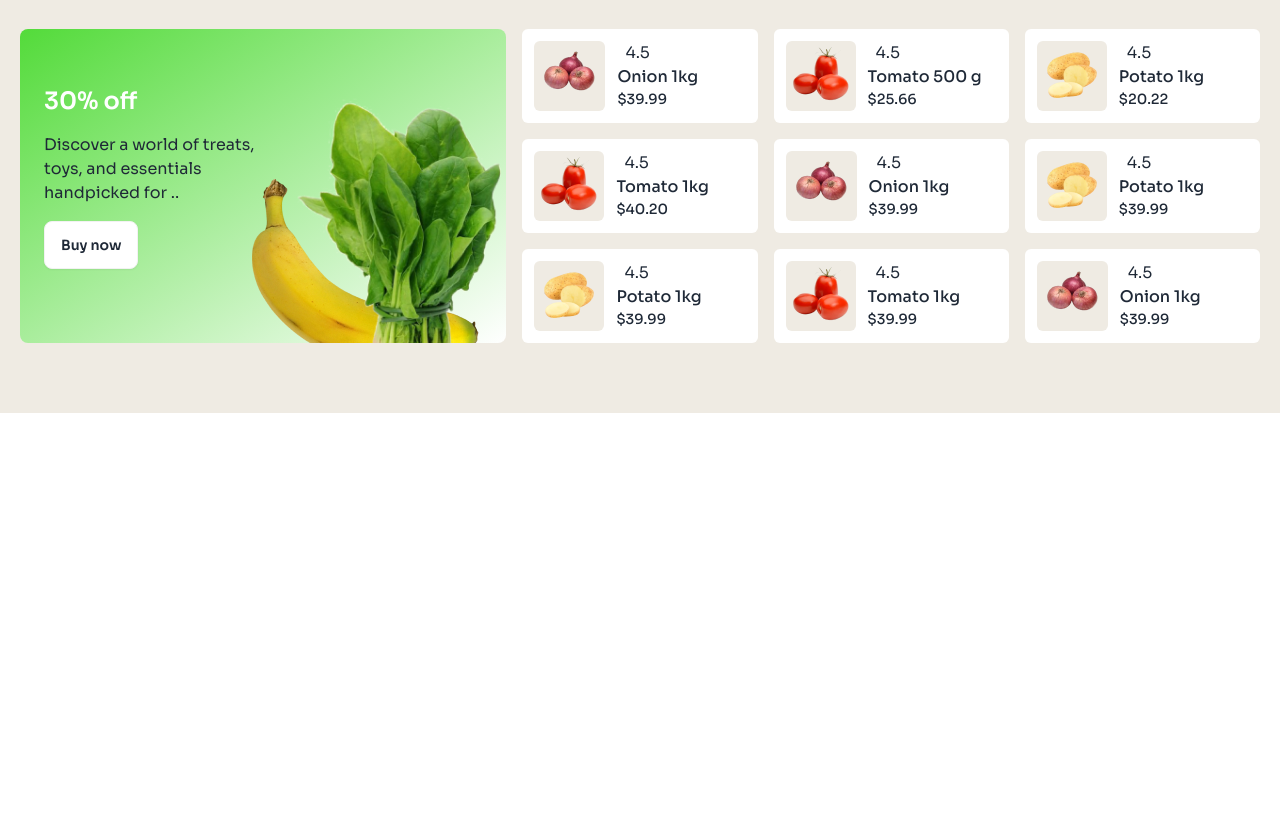
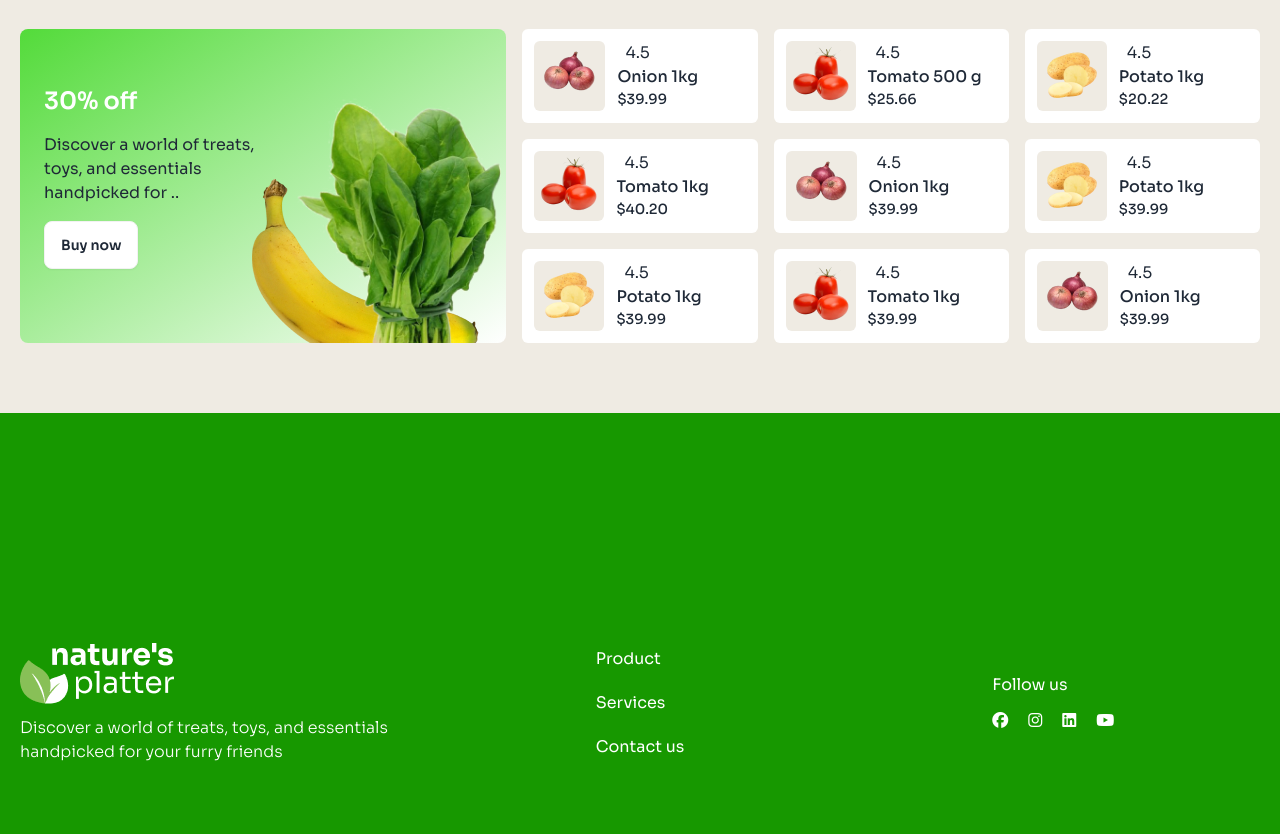
Before and after one commit to touhidulemroz/Natures_Platter, a plain HTML site: page index.html in a window 1280 px wide. Shown: the part 1732-2566 px from the top of the page. Before the commit the page ends 2145 px from the top, so only its background shows below. Drawn offline with nearby package versions, Linux system fonts and the light colour scheme.

Commit message:
footer section main part done

```diff
--- a/index.html
+++ b/index.html
@@ -307,7 +307,7 @@
                                 <h4>4.5</h4>
                             </div>
                             <h3 class="text-nature-text font-medium">
-                        Potato 1kg
+                                Potato 1kg
                             </h3>
                             <p class="text-sm text-nature-text font-medium">
                                 $39.99
@@ -357,8 +357,38 @@
         </section>
     </main>
     <!-- footer section  -->
-    <footer>
+    <footer class="bg-[#179800]">
+        <div class="container mx-auto px-5 pt-[150px] pb-[70px]">
 
+            <!-- form section  -->
+
+            <!-- main footer section  -->
+            <div class="grid grid-cols-1 lg:grid-cols-3 lg:place-items-center mt-20">
+                <div class="mb-10 lg:mb-0">
+                    <a href="index.html"><img src="./images/logo-footer.png" alt=" company logo" /></a>
+                    <p class="mt-3 text-white font-light">
+                        Discover a world of treats, toys, and essentials
+                        handpicked for your furry friends
+                    </p>
+                </div>
+                <div class="mb-10 lg:mb-0">
+                    <ul class="flex flex-col gap-5 text-white">
+                        <li><a href="#">Product</a></li>
+                        <li><a href="#">Services</a></li>
+                        <li><a href="#">Contact us</a></li>
+                    </ul>
+                </div>
+                <div>
+                    <h4 class="text-white mb-3">Follow us</h4>
+                    <ul class="flex gap-5 text-white">
+                        <li><a href="#"><i class="fa-brands fa-facebook"></i></a></li>
+                        <li><a href="#"><i class="fa-brands fa-instagram"></i></a></li>
+                        <li><a href="#"><i class="fa-brands fa-linkedin"></i></a></li>
+                        <li><a href="#"><i class="fa-brands fa-youtube"></i></a></li>
+                    </ul>
+                </div>
+            </div>
+        </div>
     </footer>
 </body>
 
```
